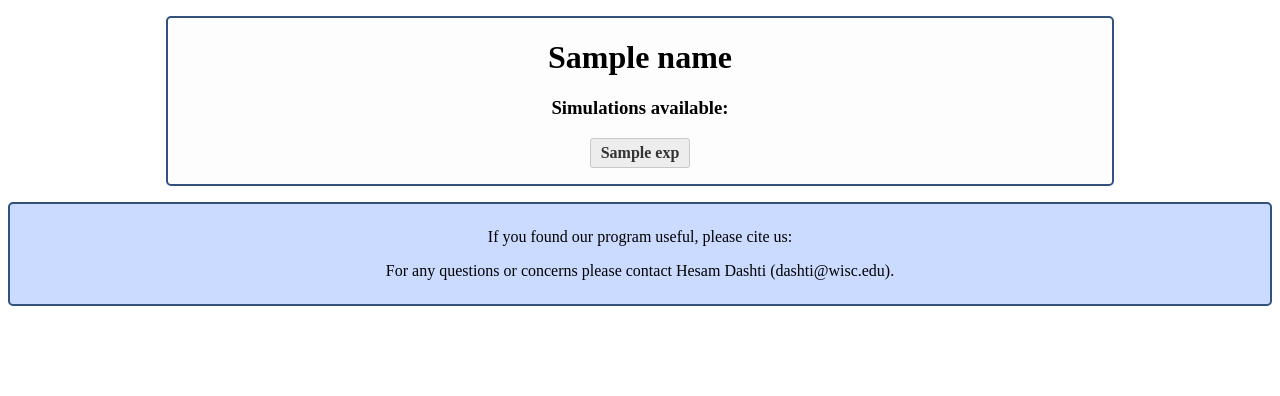
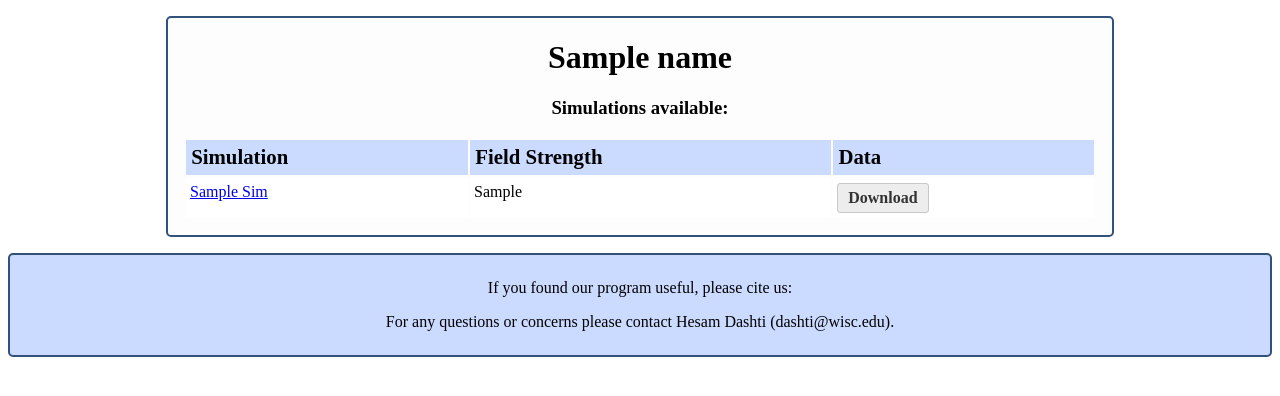
Before and after one commit to bmrb-io/gissmo, a Python web app: template templates/simulations_list.html in a window 1280 px wide. Shown: the part 133-529 px from the top of the page. Run offline with Jinja, Linux system fonts and the light colour scheme; the template is opened without the code that fills it: most values are stand-ins (such as "Sample title", 1, 10 or a date in 2020).

Commit message:
Get multiple simulation list working in main entry list. Update entry rebuilder code to put the extra information in.

```diff
--- a/templates/entry_template.html
+++ b/templates/entry_template.html
@@ -54,12 +54,16 @@
 
     <div class="details_box">
         <h1>{{ name }}</h1>
-        <h3>Simulations:</h3>
+        {% if  sim_dirs|length > 1 %}
+
         <div style="text-align: center">
+            <h3>Simulations:</h3>
+            <div style="display: inline-block"><a class="fake_button" href="/wsgi/entry/{{ entry_id }}">Simulation overview</a></div>
             {% for sim in sim_dirs -%}
             <div style="display: inline-block"><a class="fake_button" href="/wsgi/entry/{{ entry_id }}/{{ sim }}">{{ sim }}</a></div>
             {% endfor %}
         </div>
+        {% endif %}
 
         <h3>Links</h3>
         <div class="flex">
--- a/templates/simulations_list.html
+++ b/templates/simulations_list.html
@@ -1,58 +1,29 @@
 {% extends "base.html" %}
     {% block head %}
         <title>GISSMO - {{ name }}</title>
-
-        <style>
-
-        /* Center the image in the td */
-        td img{
-            display: block;
-            margin-left: auto;
-            margin-right: auto;
-        }
-
-        /* Style the left column like the first row */
-        table.matrix tr td:first-child,
-        table.matrix th {
-            font-size: 130%;
-            font-weight: bold;
-            background-color: #CBDBFF;
-        }
-
-        .white {
-            background-color: white !important;
-        }
-
-        /*
-        table.matrix {
-            overflow-x: auto;
-            border-collapse: collapse;
-        }
-
-        td:not(:first-child) {
-            border: 2px solid white;
-        }*/
-
-        /* Allow displaying text in multiple columns */
-        .flex {
-          display: flex;                  /* establish flex container */
-          flex-direction: row;            /* default value; can be omitted */
-          flex-wrap: nowrap;              /* default value; can be omitted */
-          justify-content: space-between; /* switched from default (flex-start, see below) */
-        }
-
-        </style>
     {% endblock %}
 
     {% block body %}
     <div class="details_box">
         <h1>{{ name }}</h1>
         <h3>Simulations available:</h3>
-        <div style="text-align: center">
-            {% for exp in experiments -%}
-            <div style="display: inline-block"><a class="fake_button" href="/wsgi/entry/{{ entry_id }}/{{ exp }}">{{ exp }}</a></div>
+        <table class="alternating sortable">
+            <tr>
+                <th>Simulation</th>
+                <th>Field Strength</th>
+                <th>Data</th>
+            </tr>
+            <tr></tr>
+
+            {% for sim in data -%}
+            <tr>
+                <td><a href="/wsgi/entry/{{ sim.entry_id }}/{{ sim.sim }}">{{ sim.sim.title() }}</a></td>
+                <td>{{ sim.field_strength }}</td>
+                <td><a class="fake_button" href="/wsgi/entry/{{ sim.entry_id }}/{{ sim.sim }}/zip">Download</a></td>
+            </tr>
             {% endfor %}
-        </div>
+
+        </table>
     </div>
 
     {% endblock %}
```
Also changed, not shown: templates/list_template.html (+13 -5 lines), 1 other file.
